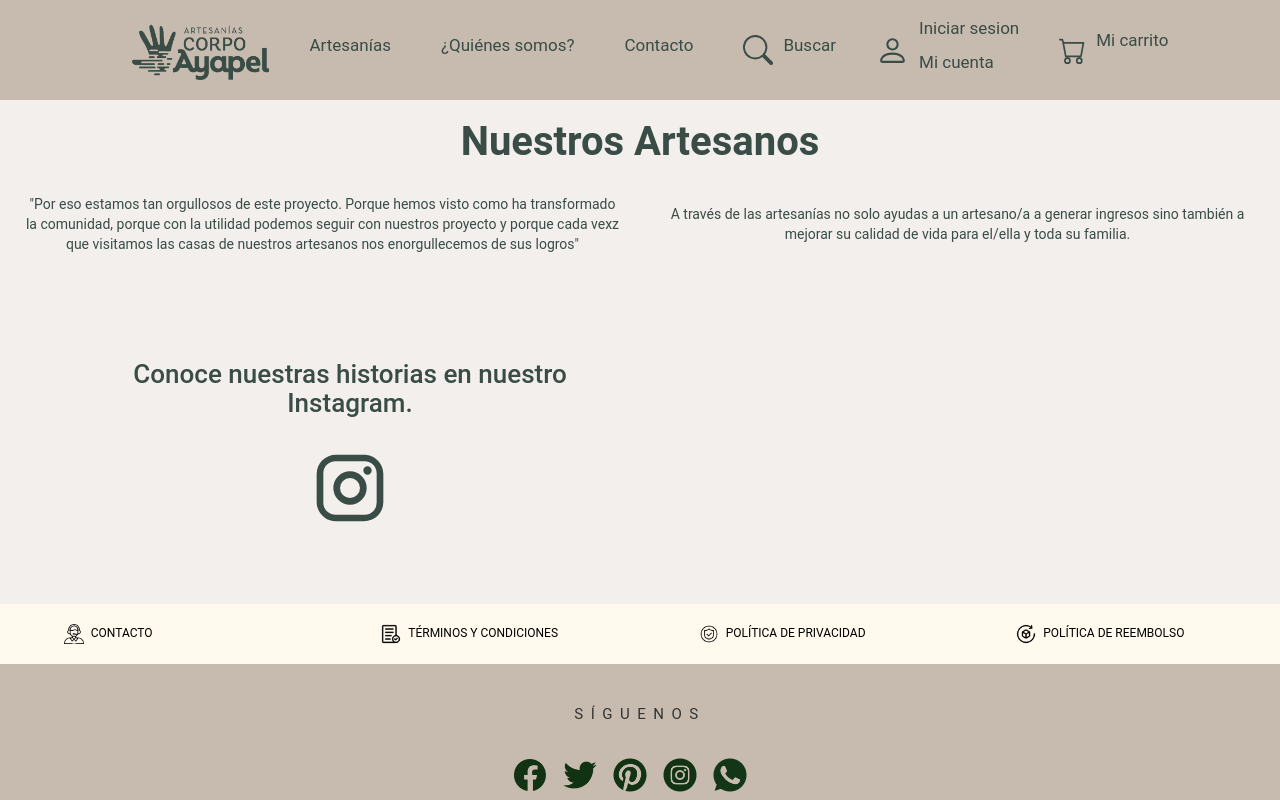
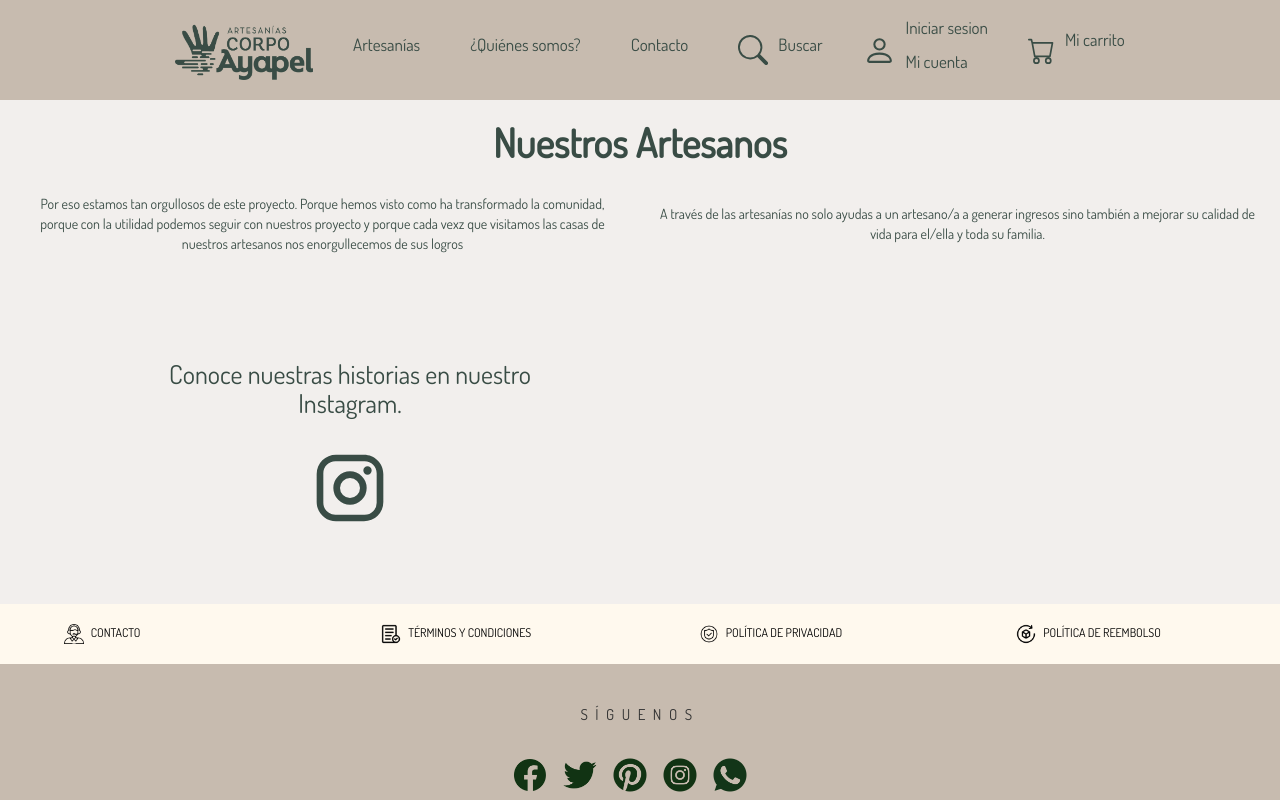
Before and after one commit to MAKAIABootcamp/corpoAyapelEcommerce-project-front-4, a React (Vite) app in the folder e-commerce-artesanias/: page /Testimonies in a window 1280 px wide. Shown: the top 800 px of the page. Built offline with nearby package versions, Linux system fonts and the light colour scheme; no server answers.

Commit message:
Cambiando estilo de letra glogal.

```diff
--- a/e-commerce-artesanias/src/main.scss
+++ b/e-commerce-artesanias/src/main.scss
@@ -35,7 +35,7 @@
   margin: 0;
   padding: 0;
   box-sizing: border-box;
-  font-family: 'Roboto', sans-serif; /*Colocar la fuente que se quiere*/
+  font-family: var(--font__family__primary);
 }
 
 body {
@@ -71,6 +71,9 @@ body {
 
 //   }
 // }
+
+@import url('https://fonts.googleapis.com/css2?family=Dosis&display=swap');
+
 :root {
   --color__primary: #394c45;
   --font__sizeTitle: 30px;
@@ -78,4 +81,5 @@ body {
   --color__secundary: #e6dcd8;
   --bg__color: #f2efed;
   --bg__color__layout: #c7bbaf;
+  --font__family__primary: 'Dosis', sans-serif;
 }
--- a/e-commerce-artesanias/src/pages/Testimonies/Testimonies.jsx
+++ b/e-commerce-artesanias/src/pages/Testimonies/Testimonies.jsx
@@ -11,11 +11,15 @@ const Testimonies = () => {
       <h1 className='mainTestimonies__title'>Nuestros Artesanos</h1>
       <section className='mainTestimonies__texts'>
         <p className='mainTestimonies__texts--info'>
-        "Por eso estamos tan orgullosos de este proyecto. Porque hemos visto como ha transformado la comunidad, porque con la utilidad podemos seguir con nuestros proyecto y porque cada vexz que visitamos las casas de nuestros artesanos nos enorgullecemos de sus logros"
+          Por eso estamos tan orgullosos de este proyecto. Porque hemos visto
+          como ha transformado la comunidad, porque con la utilidad podemos
+          seguir con nuestros proyecto y porque cada vexz que visitamos las
+          casas de nuestros artesanos nos enorgullecemos de sus logros
         </p>
         <p className='mainTestimonies__texts--info info2'>
-        A través de las artesanías no solo ayudas a un artesano/a a generar ingresos sino también a mejorar su calidad de vida para el/ella y toda su familia.
-
+          A través de las artesanías no solo ayudas a un artesano/a a generar
+          ingresos sino también a mejorar su calidad de vida para el/ella y toda
+          su familia.
         </p>
       </section>
       <section className='mainTestimonies__images'>
```
